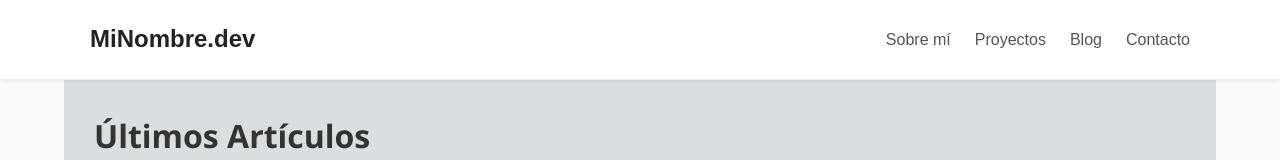
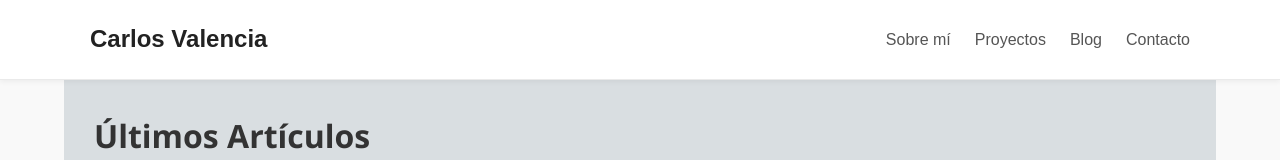
Before and after one commit to carlosValencia01/personal-page, a React (Vite) app: page / in a window 1280 px wide. Shown: the top 160 px of the page. Built offline with nearby package versions, Linux system fonts and the light colour scheme; no server answers; what @huggingface/inference would draw is missing.

Commit message:
Update HomeHeader.jsx

```diff
--- a/src/Components/HomeHeader.jsx
+++ b/src/Components/HomeHeader.jsx
@@ -9,11 +9,11 @@ export const HomeHeader = () => {
     <header className="main-header">
       <div className="container">
         <div className="logo">
-          <a href="/">MiNombre.dev</a>
+          <a href="/">Carlos Valencia</a>
         </div>
 
         <nav className={`nav-links ${menuOpen ? 'open' : ''}`}>
-          <a href="#about" onClick={() => setMenuOpen(false)}>Sobre mí</a>
+          <a href="/about-me" onClick={() => setMenuOpen(false)}>Sobre mí</a>
           <a href="#projects" onClick={() => setMenuOpen(false)}>Proyectos</a>
           <a href="#blog" onClick={() => setMenuOpen(false)}>Blog</a>
           <a href="#contact" onClick={() => setMenuOpen(false)}>Contacto</a>
```
